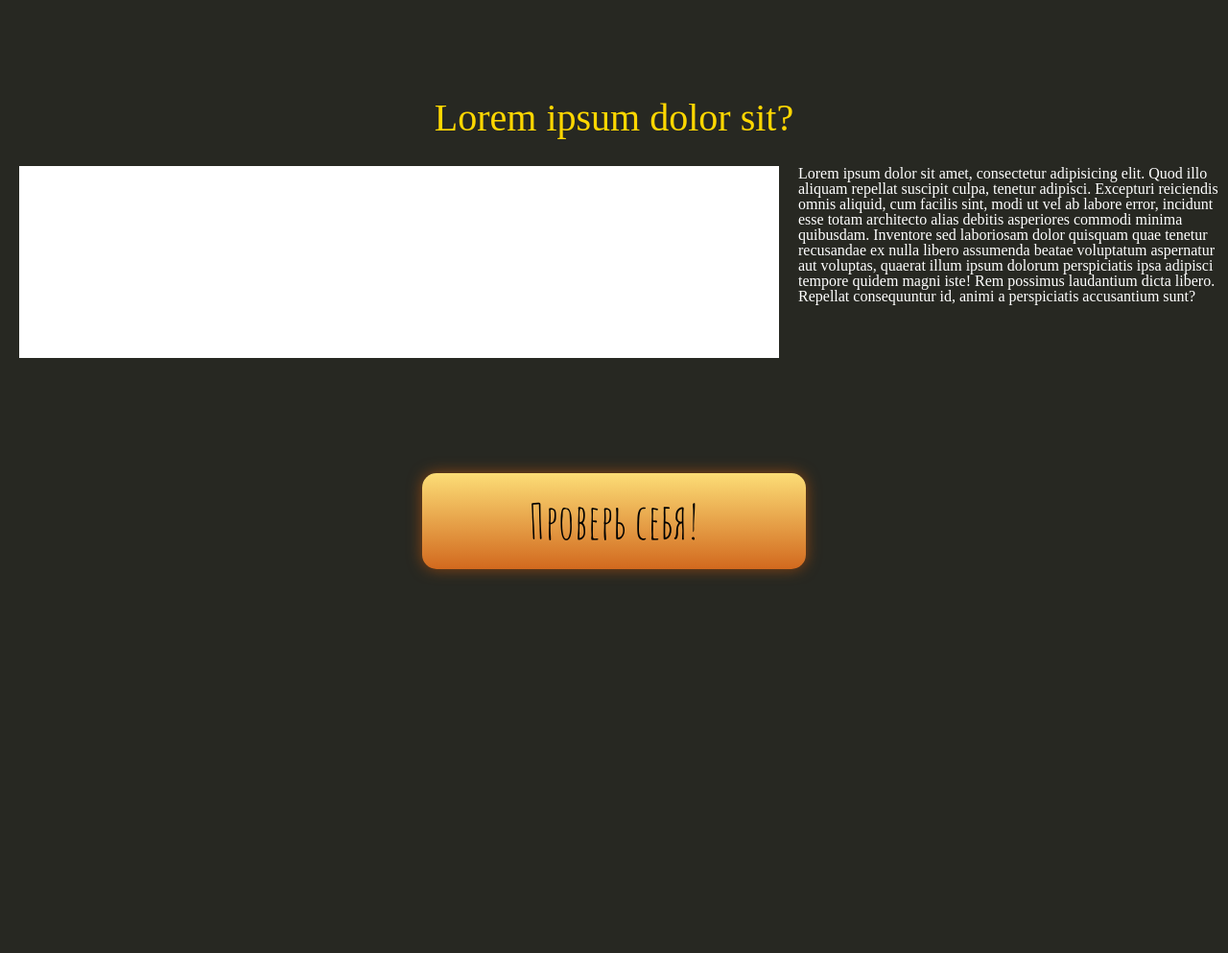
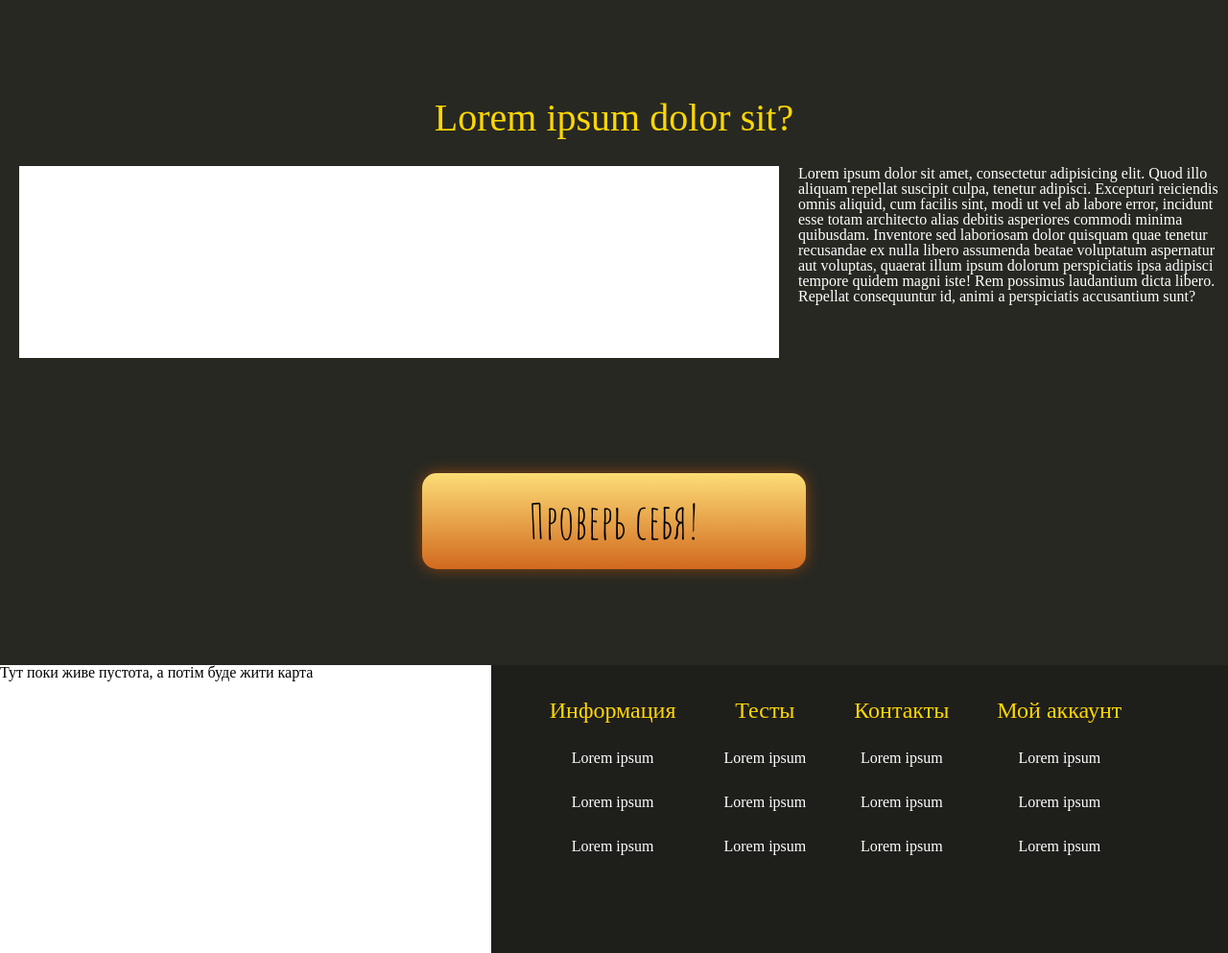
Before and after one commit to Vernesti/final-project, a plain HTML site: page index.html in a window 1280 px wide. Shown: the part 1123-2116 px from the top of the page at 96% size. Before the commit the page ends 1816 px from the top, so only its background shows below. Drawn offline with Linux system fonts and the light colour scheme.

Commit message:
Добавлен футтер
16,12,2017 22:32

```diff
--- a/index.html
+++ b/index.html
@@ -5,7 +5,6 @@
 	<link rel="stylesheet" type="text/css" href="css/normalize.css">
 	<link rel="stylesheet" type="text/css" href="fonts.css">
 	<link rel="stylesheet" type="text/css" href="style.css">
-	<!-- <link href="https://fonts.googleapis.com/css?family=Amatic+SC" rel="stylesheet"> -->
 	<title>Тимчасовий тайтл</title>
 </head>
 <body>
@@ -107,7 +106,47 @@
 		</main>
 		<footer>
 			<div class="footer-first">
+				<div class="footer-map">
+					Тут поки живе пустота, а потім буде жити карта
+				</div>
+				<div class="footer-menu">
+					<div class="footer-menu__item">
+						<ul>
+							<li>Информация</li>
+							<li><a href="#">Lorem ipsum</a></li>
+							<li><a href="#">Lorem ipsum</a></li>
+							<li><a href="#">Lorem ipsum</a></li>
+						</ul>
+					</div>
 
+					<div class="footer-menu__item">
+						<ul>
+							<li>Тесты</li>
+							<li><a href="#">Lorem ipsum</a></li>
+							<li><a href="#">Lorem ipsum</a></li>
+							<li><a href="#">Lorem ipsum</a></li>
+						</ul>
+					</div>
+					<div class="footer-menu__item">
+						<ul>
+							<li>Контакты</li>
+							<li><a href="#">Lorem ipsum</a></li>
+							<li><a href="#">Lorem ipsum</a></li>
+							<li><a href="#">Lorem ipsum</a></li>
+						</ul>
+					</div>
+					<div class="footer-menu__item">
+						<ul>
+							<li>Мой аккаунт</li>
+							<li><a href="#">Lorem ipsum</a></li>
+							<li><a href="#">Lorem ipsum</a></li>
+							<li><a href="#">Lorem ipsum</a></li>
+						</ul>
+					</div>
+					<div class="footer-menu__social">
+
+					</div>
+				</div>
 			</div>
 			<div class="footer-second">
 
--- a/style.css
+++ b/style.css
@@ -1,4 +1,5 @@
-body {
+.page {
+	width: 100%;
 	background-color: #272822;
 }
 
@@ -227,3 +228,41 @@ a {
 	justify-content: center;
 	align-items: center;
 }
+
+.footer-first {
+	display: flex;
+	flex-basis: 100%;
+	min-height: 300px;
+	background-color: #1e1e1b;
+}
+
+.footer-map {
+	display: flex;
+	flex-basis: 40%;
+	background-color: #fff;
+}
+
+.footer-menu {
+	display: flex;
+	justify-content: center;
+	flex-basis: 60%;
+}
+
+.footer-menu__item {
+	text-align: center;
+	margin: 20px 50px 0 0;
+}
+
+.footer-menu__item li {
+	color: white;
+	padding: 15px 0;
+}
+
+.footer-menu__item a {
+	color: white;
+}
+
+.footer-menu__item li:first-child {
+	color: #FFD700;
+	font-size: 1.5em;
+}
```
